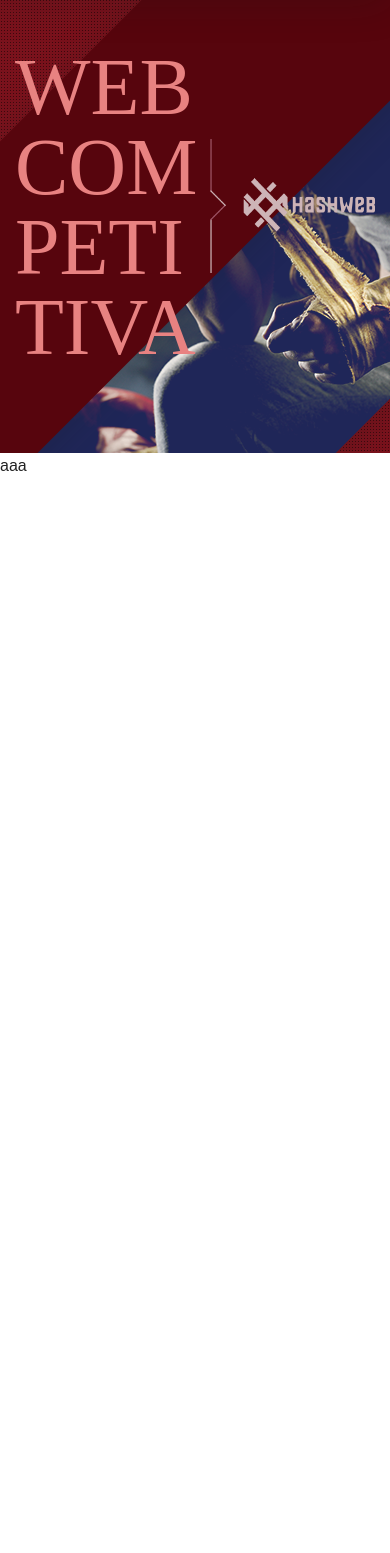
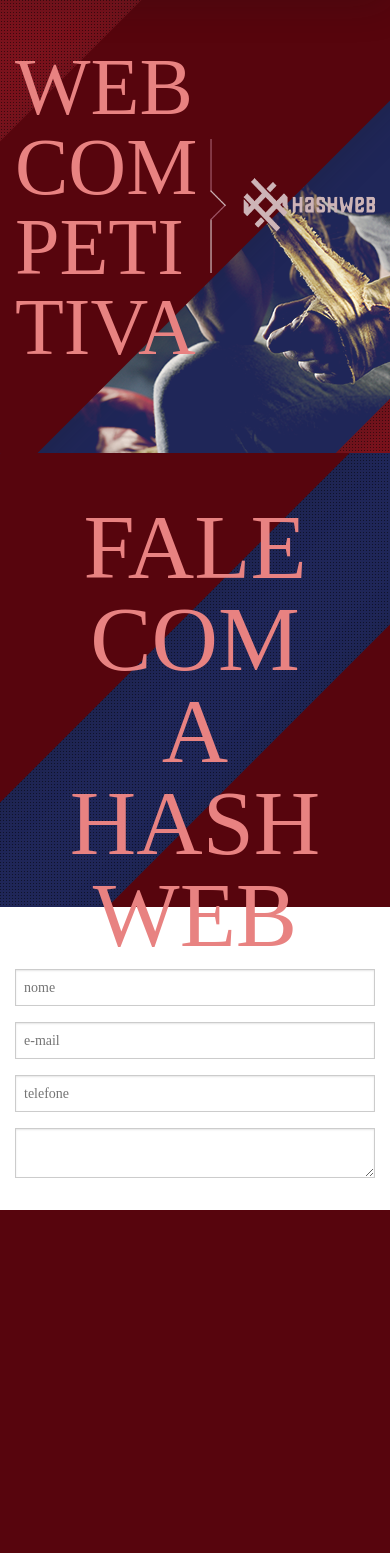
Before and after one commit to jefersonbraun/hashweb, a PHP site: page / in a window 390 px wide. Shown: the part 70-1623 px from the top of the page. After the commit the page ends 1280 px from the top, so only its background shows below. Run offline with PHP 8.4, Linux system fonts and the light colour scheme.

Commit message:
sessão de contatos adicionada

```diff
--- a/css/style.css
+++ b/css/style.css
@@ -123,3 +123,43 @@
         height: 134px !important;
     }
 }
+
+.contact {
+    margin-top: 24px;
+
+    font-family: Kirvy;
+    color:#e88281;
+    font-size: 92px;
+    line-height: 100%;
+    font-weight: lighter;
+    text-align: center;
+}
+
+.texture-2 {
+    background:#7a121c;
+    background-image:url(../img/listra-1.png), url(../img/listra-1.png), url(../img/texture-2.png);
+    background-repeat: no-repeat, no-repeat, repeat;
+    background-position: -346px -204px, right -346px top 24px;
+    height: 574px;
+}
+
+@media (max-width: 1023px) {
+    .texture-2 {
+        background-position: -346px -204px, right -346px top 0px;
+        height: 454px;
+    }
+}
+
+@media (max-width: 767px) {
+    .texture-2 {
+        background-position: -346px -204px, right -346px top 0px;
+        height: 454px;
+    }
+}
+
+@media (max-width: 460px) {
+    .texture-2 {
+        background-position: -346px -204px, right -346px top 0px;
+        height: 454px;
+    }
+}
--- a/index.html
+++ b/index.html
@@ -50,8 +50,34 @@
             </div>
         </div>
 
-        <div style="height:3000px;">
-            <p>aaa</p>
+        <div class="texture-2">
+            <div class="row">
+                <div class="large-3 show-for-large-up columns">
+                </div>
+                <div class="large-6 medium-12 small-12 columns contact">
+                    <h2 class="contact">
+                        FALE<br />COM<br />A<br />HASH<br />WEB
+                    </h2>
+                    <form>
+                        <div class="row">
+                            <div class="large-12 columns">
+                                    <input type="text" placeholder="nome" />
+                            </div>
+                            <div class="large-12 columns">
+                                <input type="text" placeholder="e-mail" />
+                            </div>
+                            <div class="large-12 columns">
+                                <input type="text" placeholder="telefone" />
+                            </div>
+                            <div class="large-12 columns">
+                                <textarea placeholder="mensagem"></textarea>
+                            </div>
+                        </div>
+                    </form>
+                </div>
+                <div class="large-3 show-for-large-up columns">
+                </div>
+            </div>
         </div>
 
         <script src="/js/vendor/jquery.js"></script>
```
Also changed, not shown: img/texture-2.png (added), 1 other file.
